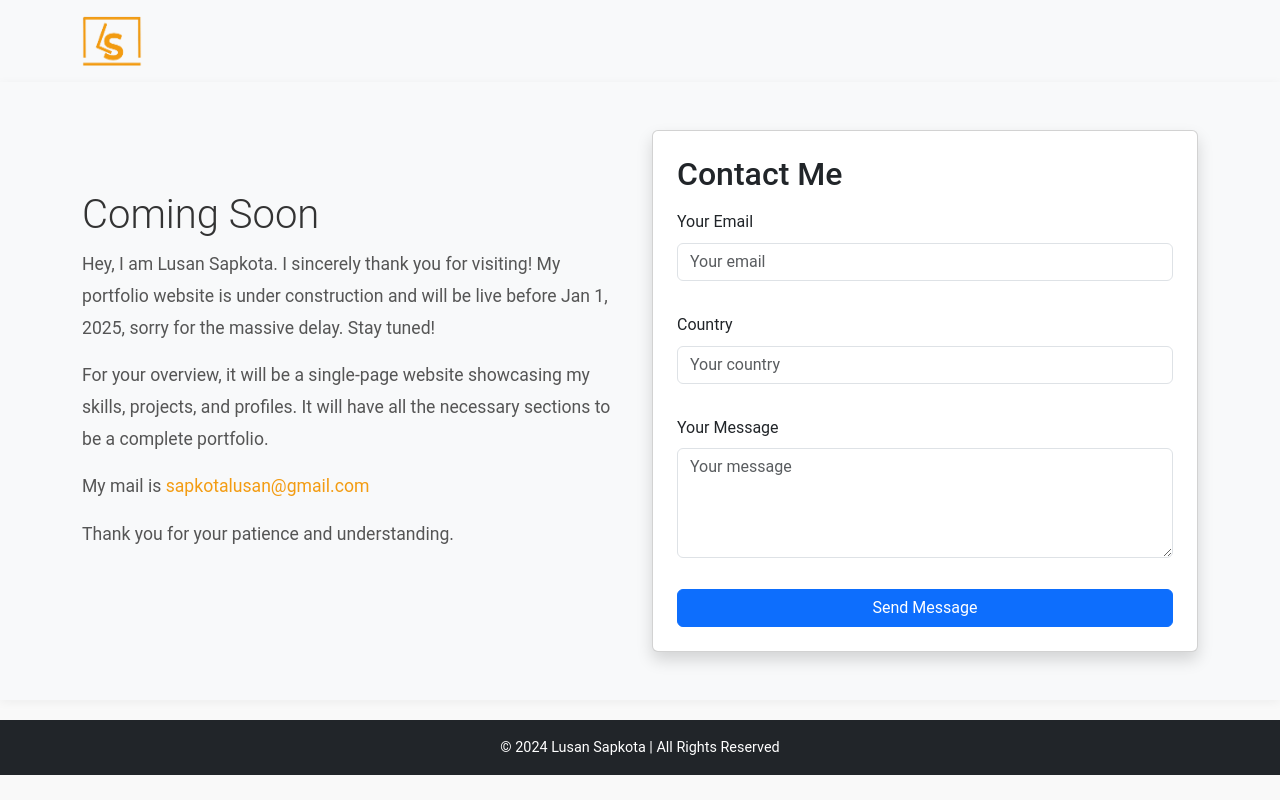
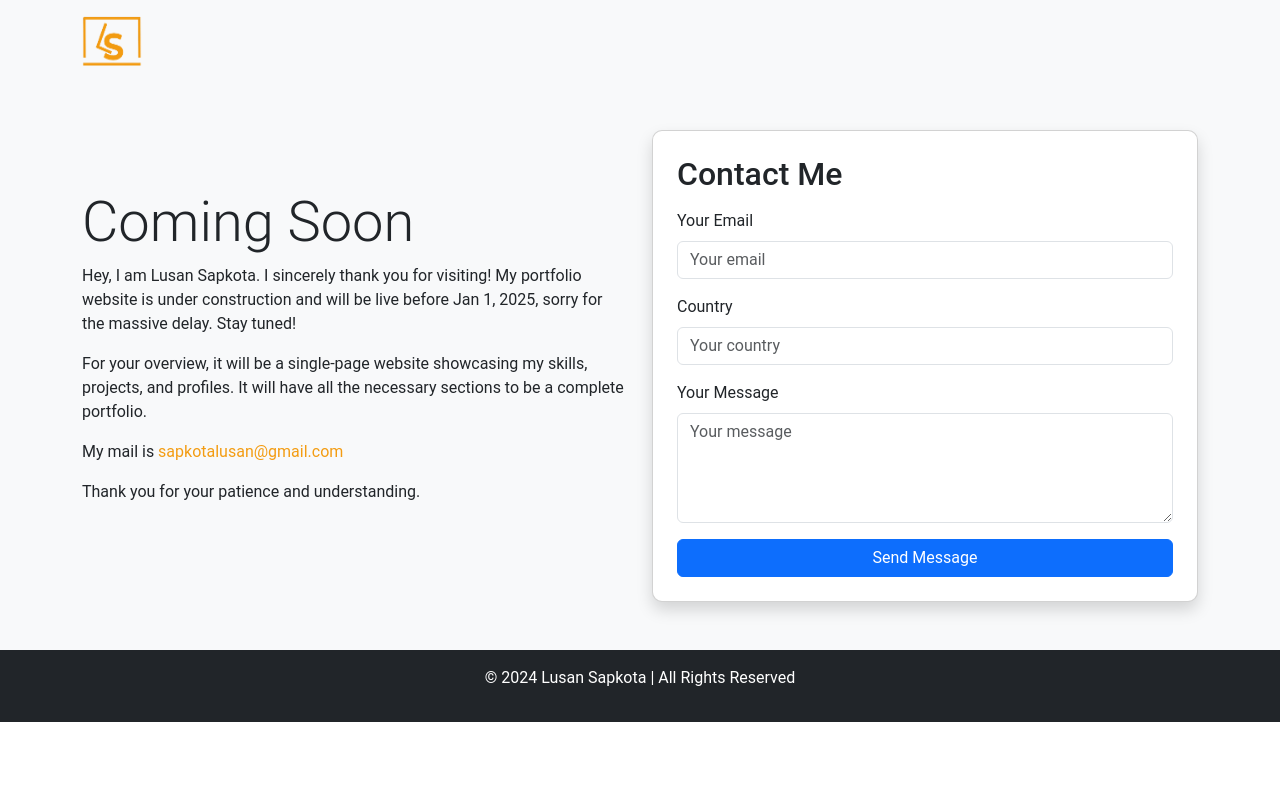
Before and after one commit to Lusan-sapkota/portfolio, a Flask app: page / in a window 1280 px wide. Run offline with Flask 3, Linux system fonts and the light colour scheme.

Commit message:
Update styles.css

```diff
--- a/static/css/styles.css
+++ b/static/css/styles.css
@@ -1,177 +1,72 @@
-/* General Styles */
 body {
     font-family: 'Roboto', Arial, sans-serif;
     margin: 0;
     padding: 0;
-    line-height: 1.6;
-    color: #333;
-    background-color: #f9f9f9;
+    display: flex;
+    flex-direction: column;
+    min-height: 100vh;
 }
 
 header {
-    background-color: #333;
+    background-color: #212529;
     color: #fff;
-    text-align: center;
-    padding: 15px 0;
     box-shadow: 0 2px 5px rgba(0, 0, 0, 0.1);
 }
 
-header img {
-    display: inline-block;
+footer {
+    background-color: #212529;
+    color: #fff;
+    margin-top: auto;
 }
 
-.hero {
-    display: flex;
-    flex-wrap: wrap;
-    align-items: center;
-    justify-content: center;
-    padding: 60px 20px;
-    background-color: #ffffff;
-    box-shadow: 0 2px 10px rgba(0, 0, 0, 0.05);
+main {
+    flex: 1;
 }
 
-.hero-content {
-    display: flex;
-    flex-wrap: wrap;
-    justify-content: space-between;
-    align-items: center;
-    max-width: 1200px;
-    width: 100%;
-}
-
-.hero-text {
-    flex: 1;
-    min-width: 300px;
-    padding: 20px;
-}
-
-.hero h1 {
-    font-size: 2.5em;
-    color: #333;
-    margin-bottom: 10px;
-}
-
-.hero p {
-    font-size: 1.1em;
-    color: #555;
-    line-height: 1.8;
-}
-
-.hero a {
+a {
     color: #f39c12;
     text-decoration: none;
 }
 
-.hero a:hover {
+a:hover {
     text-decoration: underline;
 }
 
-.hero-form {
-    flex: 1;
-    min-width: 300px;
-    padding: 20px;
-    border-left: 2px solid #eee;
-}
-
-.hero-form .card {
-    padding: 20px;
-    border: none;
+.card {
     border-radius: 10px;
-    background-color: #f7f7f7;
     box-shadow: 0 2px 10px rgba(0, 0, 0, 0.1);
 }
 
-.hero-form h2 {
+.card-title {
     font-size: 1.5em;
-    margin-bottom: 15px;
-}
-
-form {
-    display: flex;
-    flex-direction: column;
-    gap: 15px;
+    margin-bottom: 20px;
 }
 
 form input,
 form textarea {
-    width: 100%;
-    padding: 12px 15px;
     border: 1px solid #ddd;
     border-radius: 5px;
+    padding: 12px 15px;
     font-size: 1em;
 }
 
 form input:focus,
 form textarea:focus {
     border-color: #f39c12;
+    box-shadow: 0 0 5px rgba(243, 156, 18, 0.5);
     outline: none;
-    box-shadow: 0 0 5px rgba(243, 156, 18, 0.5);
 }
 
 form button {
-    padding: 12px 15px;
-    background-color: #333;
+    background-color: #007bff;
+    border: none;
+    padding: 12px;
+    font-size: 1em;
     color: #fff;
-    border: none;
     border-radius: 5px;
-    cursor: pointer;
-    font-size: 1em;
     transition: background-color 0.3s ease;
 }
 
 form button:hover {
-    background-color: #f39c12;
+    background-color: #0056b3;
 }
-
-.footer {
-    background-color: #333;
-    color: #fff;
-    text-align: center;
-    padding: 10px 20px;
-    margin-top: 20px;
-}
-
-.footer p {
-    margin: 0;
-    font-size: 0.9em;
-}
-
-/* Responsive Styles */
-@media (max-width: 768px) {
-    .hero {
-        padding: 40px 20px;
-    }
-
-    .hero-content {
-        flex-direction: column;
-        gap: 30px;
-    }
-
-    .hero-text,
-    .hero-form {
-        min-width: unset;
-        padding: 10px;
-    }
-
-    .hero-form {
-        border-left: none;
-    }
-}
-
-@media (max-width: 480px) {
-    header {
-        padding: 10px 0;
-    }
-
-    .hero h1 {
-        font-size: 2em;
-    }
-
-    .hero p {
-        font-size: 1em;
-    }
-
-    .hero-form h2 {
-        font-size: 1.2em;
-    }
-}
```
